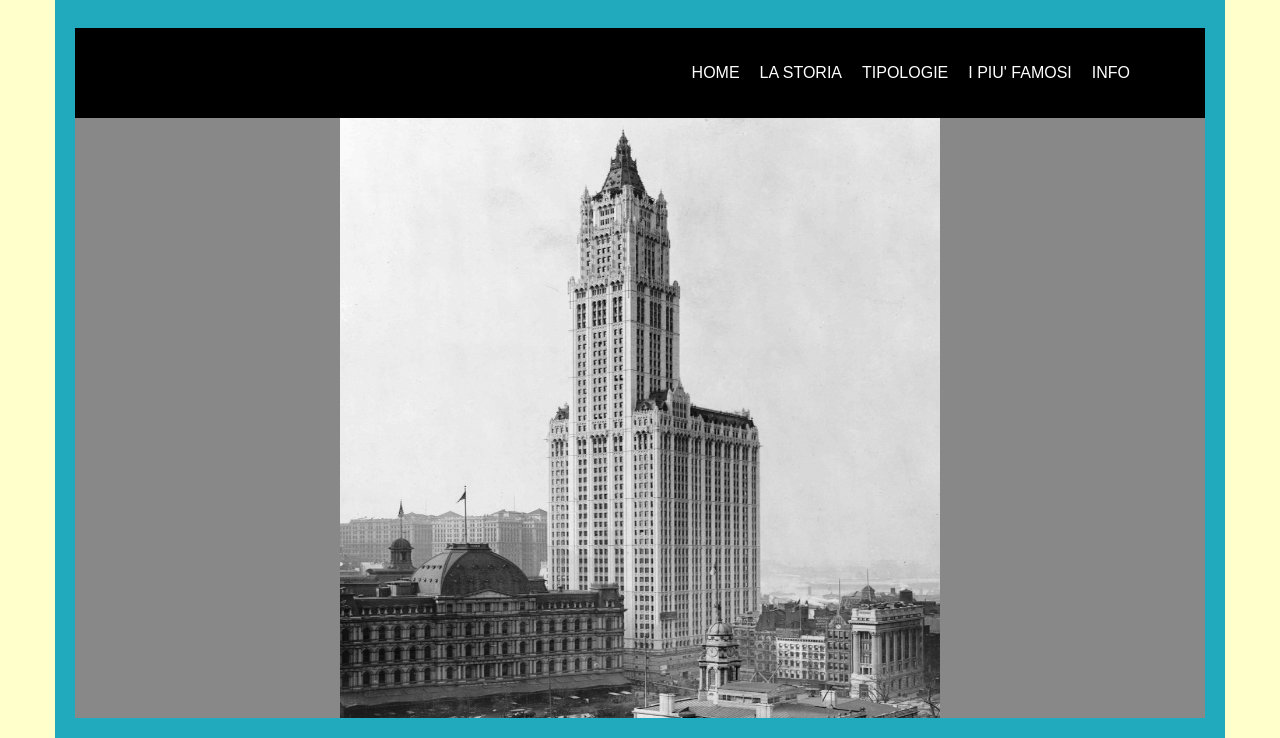
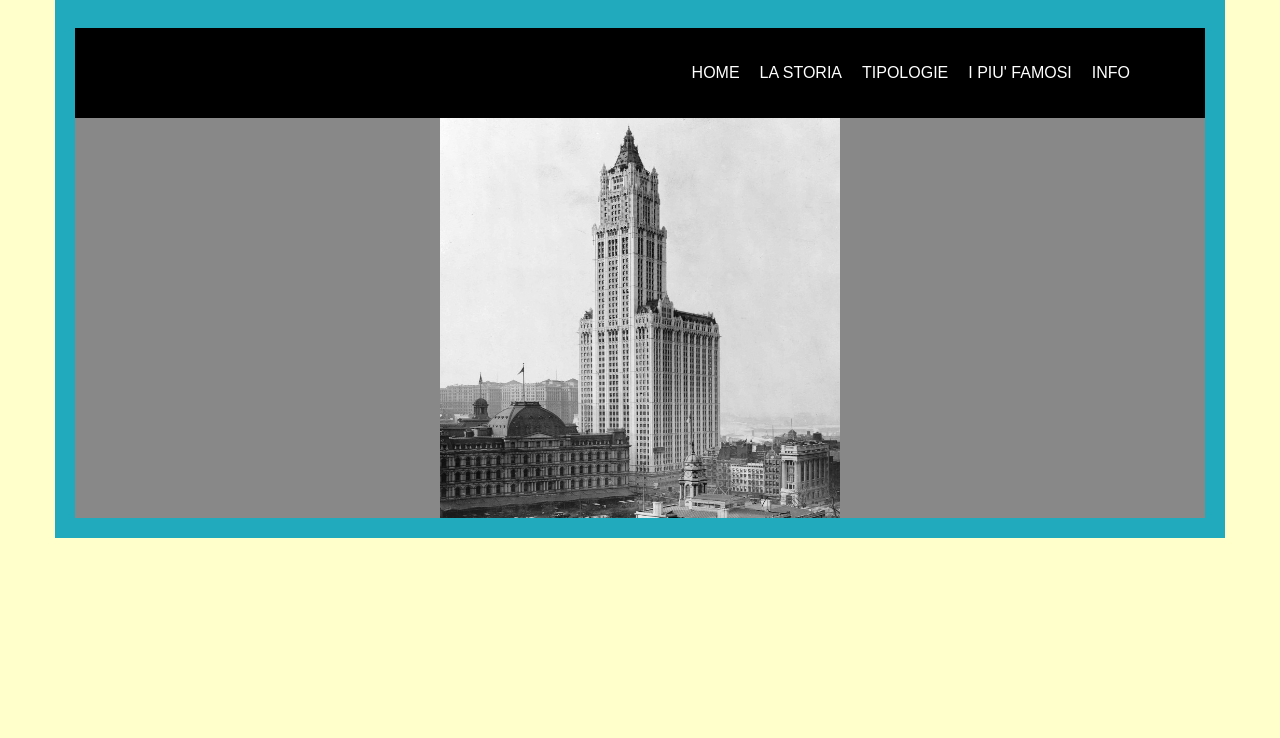
Before and after one commit to fabioantoniomeanti/fabioantoniomeanti.github.io, a plain HTML site: page tipologie.html in a window 1280 px wide. Shown: the part 179-917 px from the top of the page. After the commit the page ends 800 px from the top, so only its background shows below. Drawn offline with Linux system fonts and the light colour scheme.

Commit message:
Update tipologie.html

```diff
--- a/tipologie.html
+++ b/tipologie.html
@@ -23,6 +23,6 @@
     </div>
     </nav>
      <div id="content">
-  <img id="centrato" src="campanile.jpg" width="600" height="600" alt="campanile.jpg" />
+  <img id="centrato" src="campanile.jpg" width="400" height="400" alt="campanile.jpg" />
 </body>
 </html>
```
